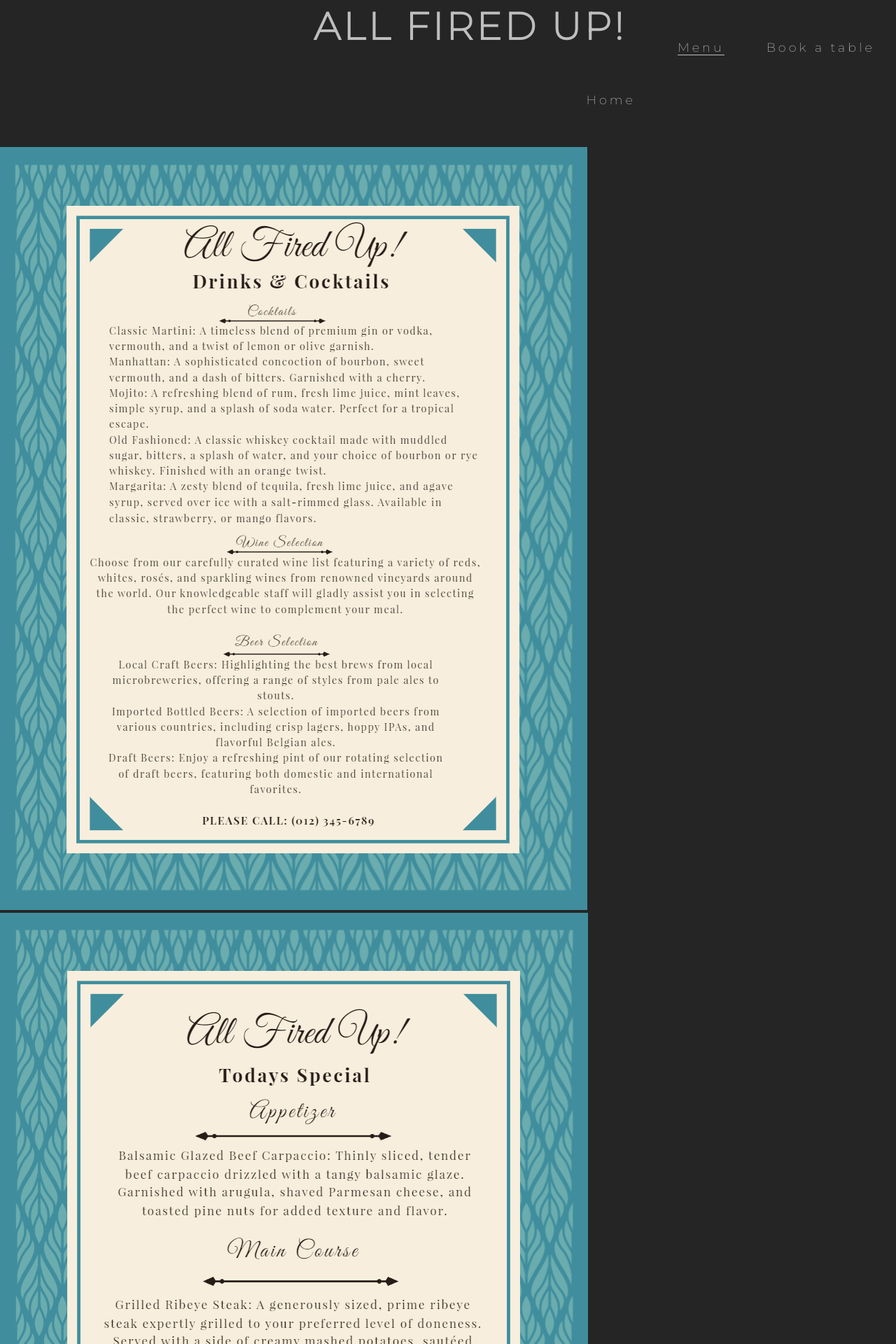
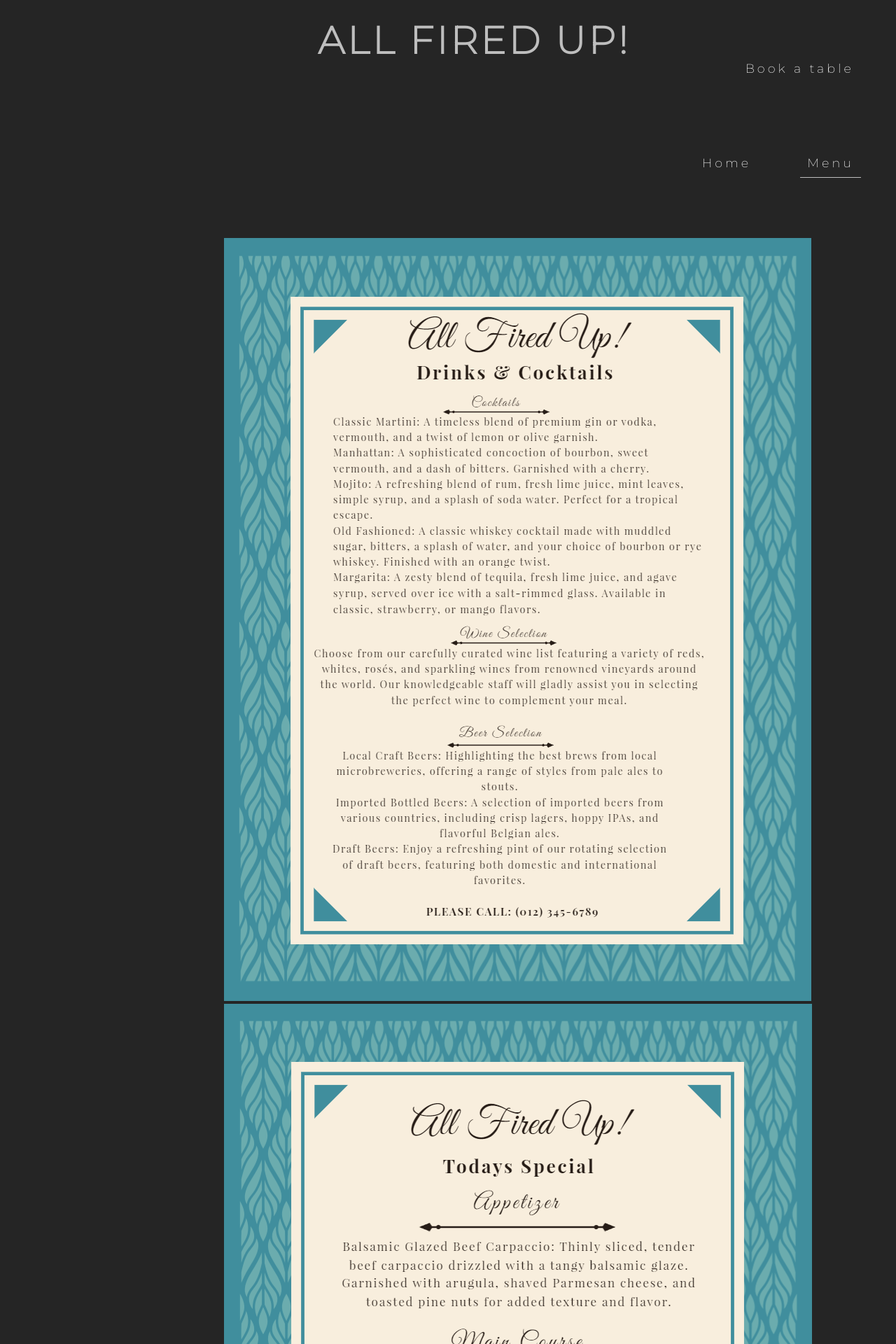
Before and after one commit to CraigMcGuirk/All-Fired-Up, a Django app: page /menu/ in a window 1280 px wide. Shown: the top 1920 px of the page at 70% size. Run offline with Django 3.2, Linux system fonts and the light colour scheme; some libraries are stand-ins or nearby versions.

Commit message:
adjust images, solve django non merging issue

```diff
--- a/booking_app/static/booking_app/css/style.css
+++ b/booking_app/static/booking_app/css/style.css
@@ -144,6 +144,12 @@
 /* menu page */
 
 #food-drinks-menu {
+  display: block;
+  margin-left: auto;
+  margin-right: auto;
+  width: 50%;
+
+}
 
   header {
     background-color: #252525;
```
